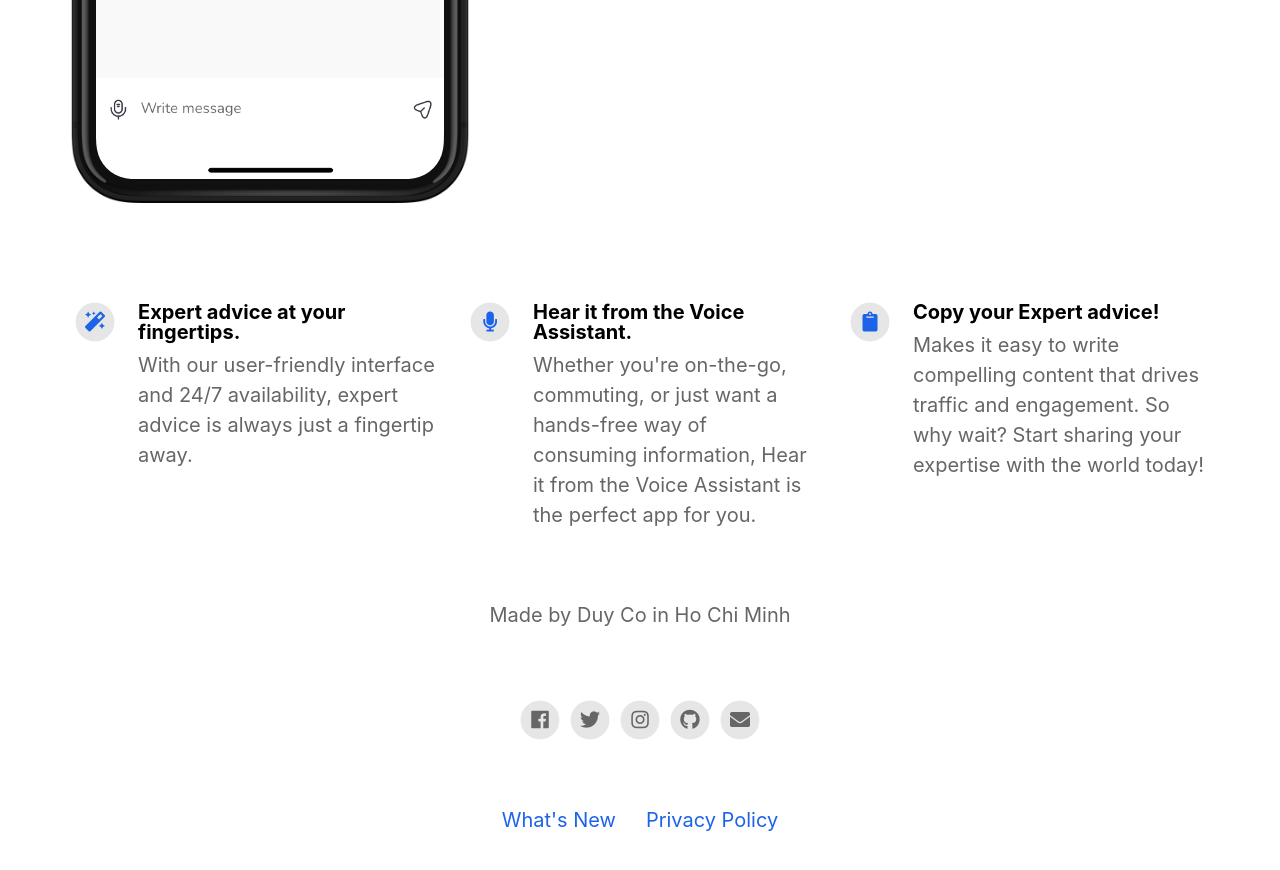
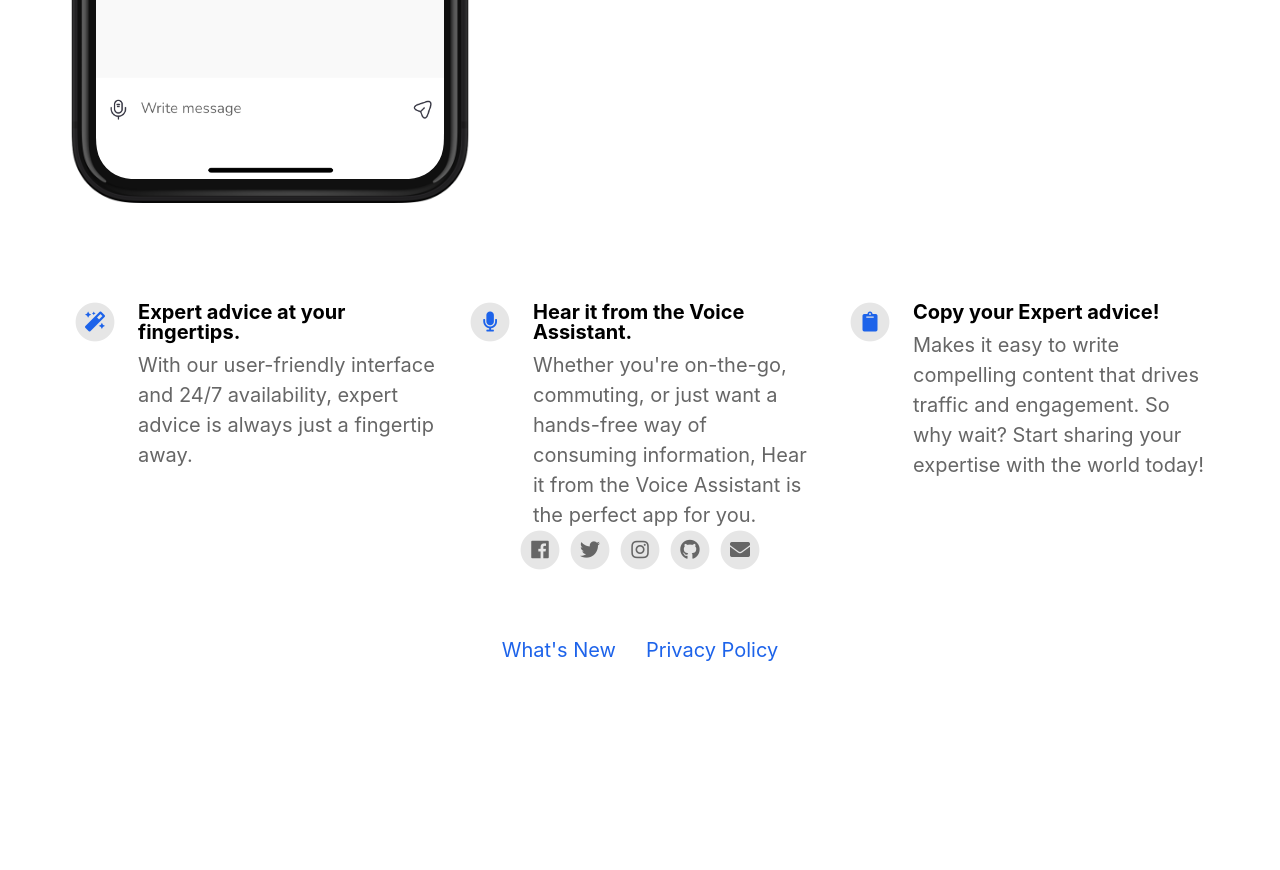
Before and after one commit to coduy96/xpert-landing-page, a Jekyll site: the page built from index.html, in a window 1280 px wide and 900 px high, scrolled down 782 px. Shown: the top 870 px of the window. Built offline with Jekyll 4.4.1, drawn with Linux system fonts in a browser that asks for light colours; nearby versions of some CDN libraries; after the commit the page ends 1512 px from its top, so only the background shows below that.

Commit message:
Update _config.yml

```diff
--- a/_config.yml
+++ b/_config.yml
@@ -20,9 +20,9 @@ enable_smart_app_banner                   : true
 
 
 # Information About Yourself
-your_name                                 : Duy Co
+your_name                                 :
 your_link                                 :
-your_city                                 : Ho Chi Minh
+your_city                                 :
 email_address                             : coduy96@gmail.com
 facebook_username                         : 100074012754923
 instagram_username                        : vers1996
```
